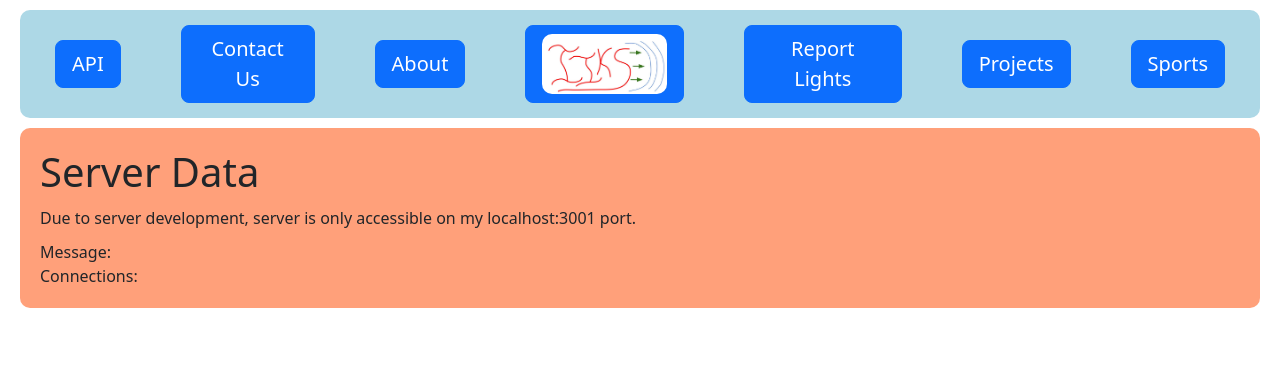
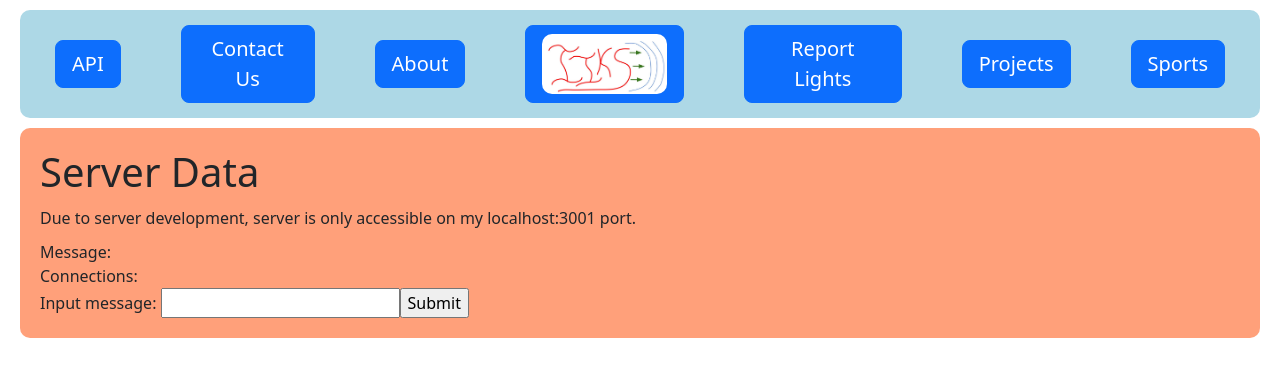
Before and after one commit to geodude3/iiksreactframework, a React (Create React App) app: page /api in a window 1280 px wide. Shown: the top 376 px of the page. Built offline with nearby package versions, Linux system fonts and the light colour scheme; no server answers.

Commit message:
added server

```diff
--- /dev/null
+++ b/src/components/api.jsx
@@ -0,0 +1,43 @@
+import React, { Component } from 'react';
+
+
+class ApiComponent extends Component {
+    state = {
+        value: " "
+     }
+
+
+    handleSubmit = (event)=>{
+
+        console.log("Form submitted: ", this.state.value);
+        React.useEffect(()=>{
+            let item = this.state.value;
+
+            fetch("http://localhost3001/comment/",{
+                method: 'POST',
+                headers: {
+                'Content-Type': 'application/json'
+                },
+                body: JSON.stringify({item})
+            })
+                .then(data => data.json())
+        });
+        event.preventDefault();
+
+    }
+    handleChange = (event) => {
+        this.setState({value: event.target.value});
+    }
+    render() {
+        return (
+            <form onSubmit={this.handleSubmit}>
+                <label>
+                    Input message: <input type="text" value={this.state.value} onChange={this.handleChange} />
+                </label>
+                <input type="submit" value="Submit" />
+            </form>
+        );
+    }
+}
+
+export default ApiComponent;
--- a/src/pages/Api.js
+++ b/src/pages/Api.js
@@ -1,14 +1,15 @@
 import React from "react";
 import "../styles/api.css"
 import "../styles/App.css"
-
+import ApiComponent from "../components/api";
+import Form from "./Form";
 
 function Api() {
 
   React.useEffect(()=>{
     let item = "hi there"
 
-    fetch("http://172.20.10.2:3001/comment",{
+    fetch("https://iiksserver.herokuapp.com/comment",{
       method: 'POST',
       headers: {
         'Content-Type': 'application/json'
@@ -19,12 +20,9 @@ function Api() {
   });
 
 
-
-
-
   const [data, setData] = React.useState(null);
   React.useEffect(() => {
-    fetch("http://172.20.10.2:3001/api/")
+    fetch("https://iiksserver.herokuapp.com/api")
       .then((res) => res.json())
       .then((data) => setData(data.message));
   }, []);
@@ -50,6 +48,9 @@ function Api() {
             <div>
                 Connections: {connect}
             </div>
+            <div>
+              <ApiComponent/>
+            </div>
         </div>
     )
 }
--- /dev/null
+++ b/src/pages/Form.js
@@ -0,0 +1,66 @@
+import { useRef } from "react";
+import useForm from "./UseForm";
+
+const FORM_ENDPOINT = "https://herotofu.com/start"; // TODO - fill on the later step
+
+const Form = () => {
+  const formElement = useRef(null);
+  const additionalData = {
+    sent: new Date().toISOString(),
+  };
+
+  const { handleSubmit, status, message } = useForm({
+    form: formElement.current,
+    additionalData,
+  });
+
+  if (status === "success") {
+    return (
+      <>
+        <div className="text-2xl">Thank you!</div>
+        <div className="text-md">{message}</div>
+      </>
+    );
+  }
+
+  if (status === "error") {
+    return (
+      <>
+        <div className="text-2xl">Something bad happened!</div>
+        <div className="text-md">{message}</div>
+      </>
+    );
+  }
+
+  return (
+    <form
+      action={FORM_ENDPOINT}
+      onSubmit={handleSubmit}
+      method="POST"
+      target="_blank"
+      ref={formElement}
+    >
+      <div className="mb-3 pt-0">
+        <input
+          type="text"
+          placeholder="Your message"
+          name="name"
+          className="px-3 py-3 placeholder-gray-400 text-gray-600 relative bg-white bg-white rounded text-sm border-0 shadow outline-none focus:outline-none focus:ring w-full"
+          required
+        />
+      </div>
+      {status !== "loading" && (
+        <div className="mb-3 pt-0">
+          <button
+            className="bg-blue-500 text-white active:bg-blue-600 font-bold uppercase text-sm px-6 py-3 rounded shadow hover:shadow-lg outline-none focus:outline-none mr-1 mb-1 ease-linear transition-all duration-150"
+            type="submit"
+          >
+            Send a message
+          </button>
+        </div>
+      )}
+    </form>
+  );
+};
+
+export default Form;
--- /dev/null
+++ b/src/pages/UseForm.js
@@ -0,0 +1,56 @@
+import { useState } from "react";
+
+
+function useForm({ form, additionalData, endpointUrl }) {
+
+  const [status, setStatus] = useState("");
+  const [message, setMessage] = useState("");
+
+  const handleSubmit = (e) => {
+    if (form) {
+      e.preventDefault();
+      setStatus("loading");
+      setMessage("");
+
+      const finalFormEndpoint = endpointUrl || form.action;
+      const data = Array.from(form.elements)
+        .filter((input) => input.name)
+        .reduce(
+          (obj, input) => Object.assign(obj, { [input.name]: input.value }),
+          {}
+        );
+
+      if (additionalData) {
+        Object.assign(data, additionalData);
+      }
+
+      fetch(finalFormEndpoint, {
+        method: "POST",
+        headers: {
+          Accept: "application/json",
+          "Content-Type": "application/json",
+        },
+        body: JSON.stringify(data),
+      })
+        .then((response) => {
+          if (response.status !== 200) {
+            throw new Error(response.statusText);
+          }
+
+          return response.json();
+        })
+        .then(() => {
+          setMessage("We'll be in touch soon.");
+          setStatus("success");
+        })
+        .catch((err) => {
+          setMessage(err.toString());
+          setStatus("error");
+        });
+    }
+  };
+
+  return { handleSubmit, status, message };
+}
+
+export default useForm;
```
